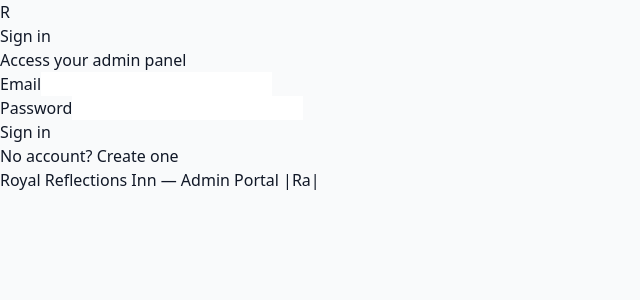
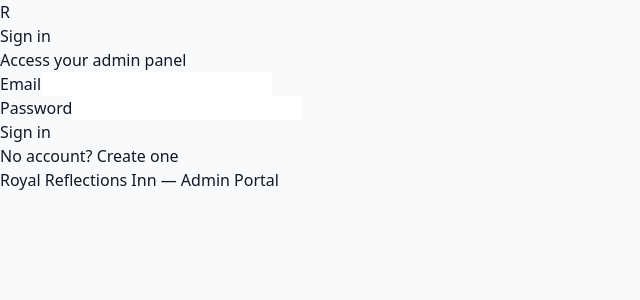
Before and after one commit to Rahal-Sathsara-Senadhira/royal-reflections-inn-minimal, a React app in the folder Frontend/: page / in a window 1280 px wide. Shown: the top 300 px of the page, without its empty margins (0-640 px from the left). Built offline with nearby package versions, Linux system fonts and the light colour scheme; no server answers; the HTML template or start-up script is replaced by a standard one.

Commit message:
frontend update

```diff
--- a/Frontend/src/components/AuthLayout.jsx
+++ b/Frontend/src/components/AuthLayout.jsx
@@ -13,7 +13,7 @@
           {children}
         </div>
         <p className="text-center text-xs text-gray-500">
-          Royal Reflections Inn — Admin Portal |Ra|
+          Royal Reflections Inn — Admin Portal
         </p>
       </div>
     </div>
```
